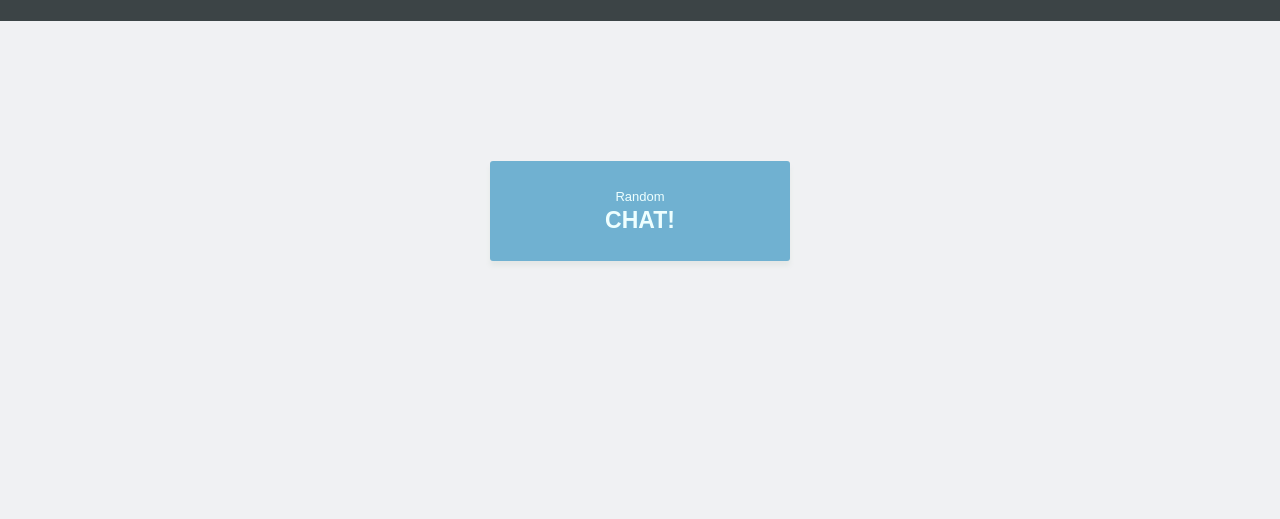
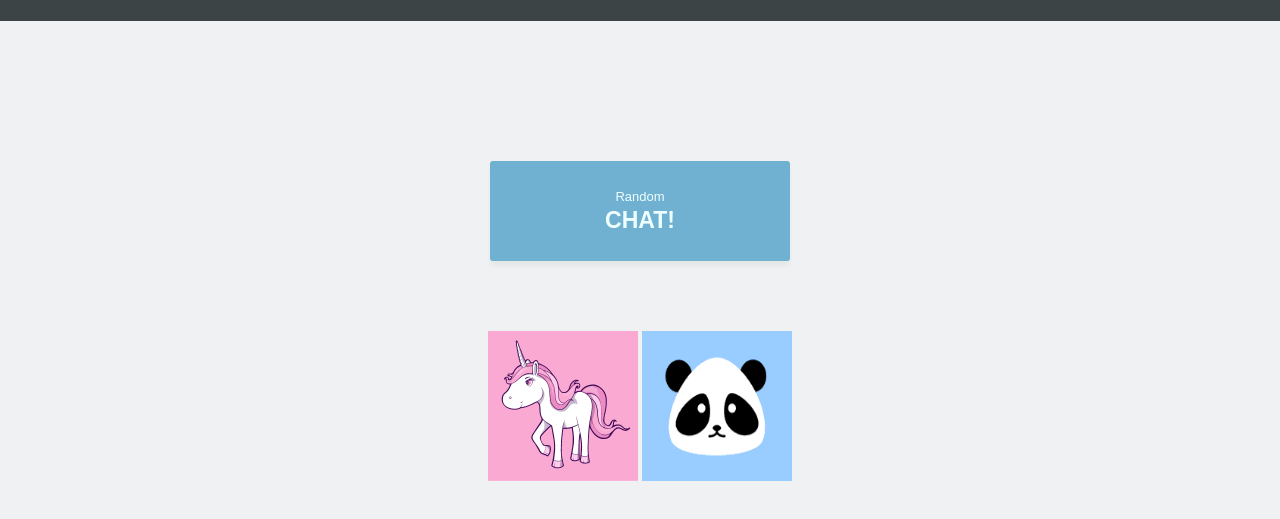
Before and after one commit to kevin1193/kachatka, a website: page views/home.html in a window 1280 px wide. Shown: the part 99-618 px from the top of the page. Drawn offline with Linux system fonts and the light colour scheme; files that its build step writes are made by us from their sources.

Commit message:
Added panda and unicorn image

```diff
--- a/views/home.html
+++ b/views/home.html
@@ -9,7 +9,7 @@
 
 <head>
 
-	<title>KaChat| Create connections</title>
+	<title>KaChatKa| Create connections</title>
 
 	<link type="text/css" rel="stylesheet" href="css/stylesheet.css" />
 	<link href="http://fonts.googleapis.com/css?family=Open+Sans Condensed:300italic,300,700" rel="stylesheet" type="text/css">
@@ -37,7 +37,8 @@
 					<div id="big">CHAT!</div>
 				</div>
 			</a>
-
+			<img src="/img/unicorn.gif" width="150" height="150">
+			<img src="/img/panda.png" width="150" height="150">
 		</div>
 
 	</section>
```
Also changed, not shown: views/chat.html (+1 -1 lines), public/img/nodejslogo.png (deleted), public/img/panda.png (added), public/img/unicorn.gif (added).
